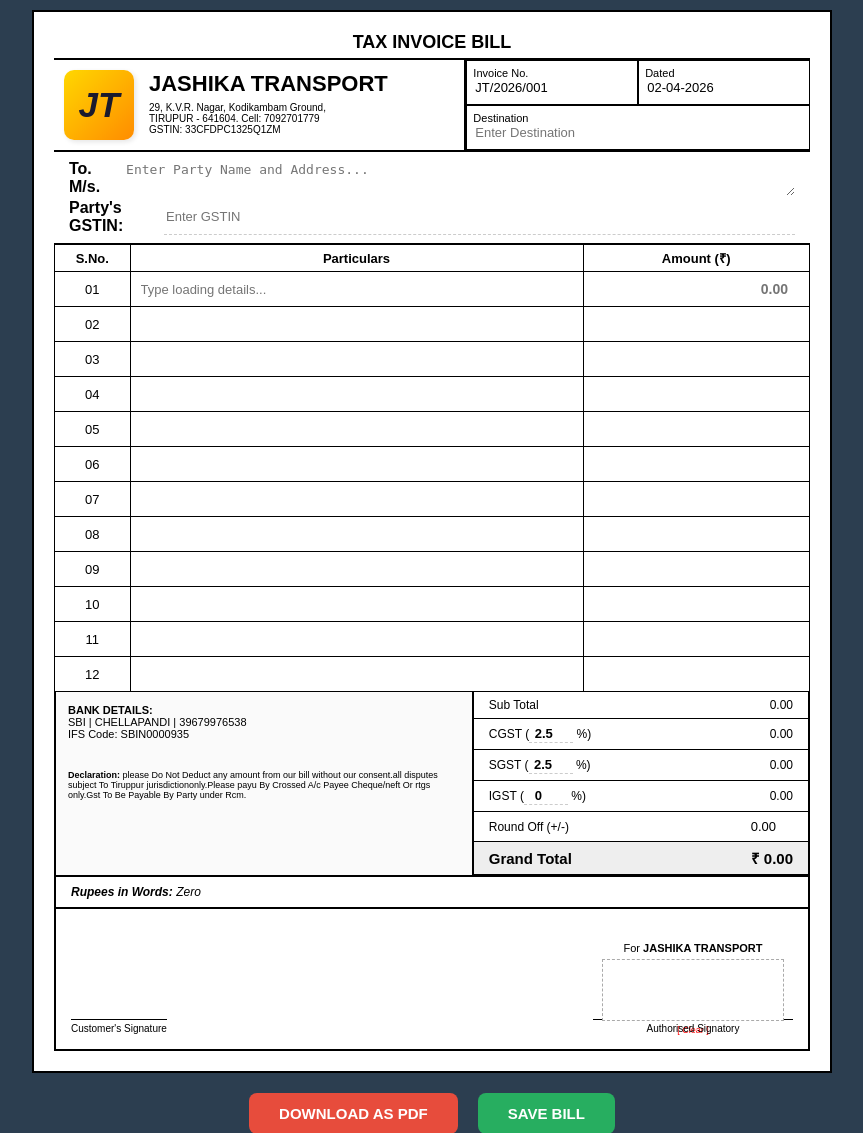
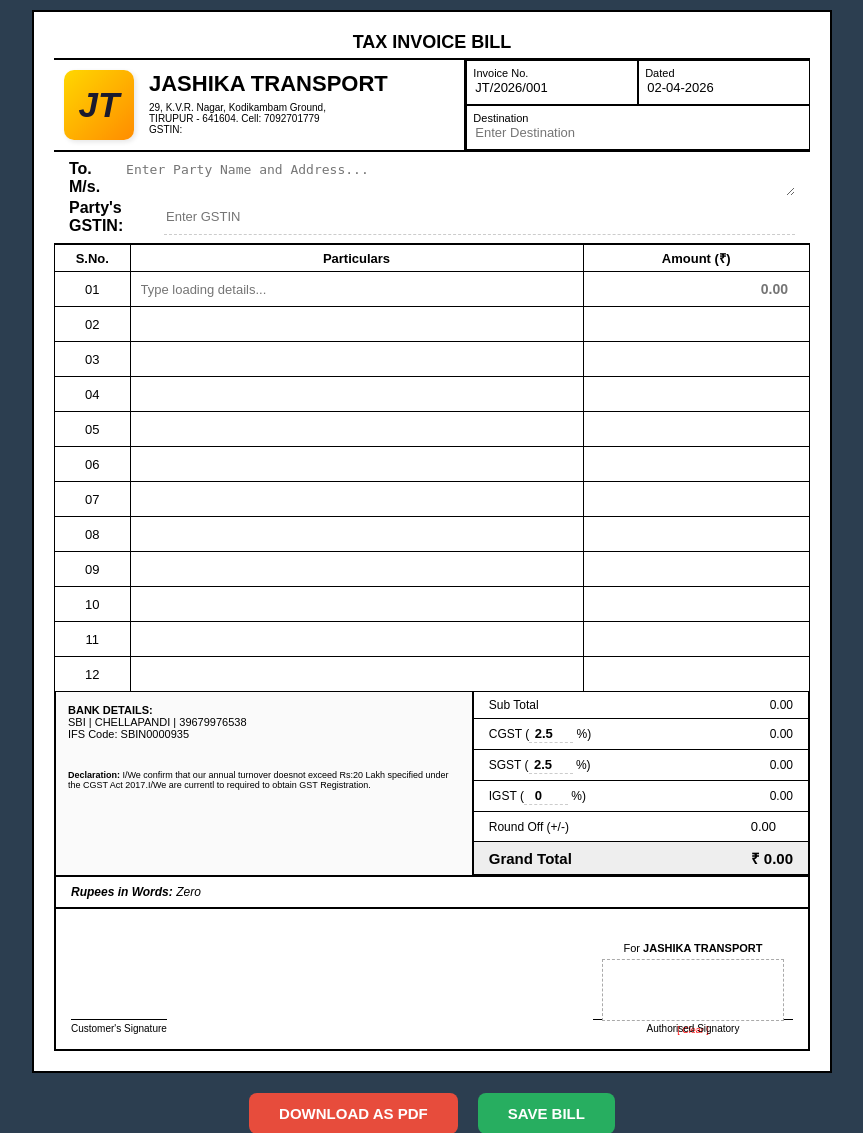
Before and after one commit to MUNIYAPPAN-AI/jashika-transport, a Flask app: page /create_bill in a window 1280 px wide. Shown: the top 1133 px of the page, without its empty margins (208-1071 px from the left). Run offline with Flask 3, Linux system fonts and the light colour scheme; the visitor is signed in with stand-in values (Sample User, id 1); some libraries are stand-ins or nearby versions.

Commit message:
Updated project logic and UI

```diff
--- a/templates/create_bill.html
+++ b/templates/create_bill.html
@@ -76,7 +76,7 @@
                     <p style="font-size: 10px; margin: 5px 0;">
                         29, K.V.R. Nagar, Kodikambam Ground,<br>
                         TIRUPUR - 641604. Cell: 7092701779<br>
-                        GSTIN: 33CFDPC1325Q1ZM
+                        GSTIN:
                     </p>
                 </div>
             </div>
@@ -128,7 +128,7 @@
                 SBI | CHELLAPANDI | 39679976538<br>
                 IFS Code: SBIN0000935
                 <div style="margin-top: 30px; font-size: 9px;">
-                    <strong>Declaration:</strong> please Do Not Deduct any amount from our bill without our consent.all disputes subject To Tiruppur jurisdictiononly.Please payu By Crossed A/c Payee Cheque/neft Or rtgs only.Gst To Be Payable By Party under Rcm.
+                    <strong>Declaration:</strong> I/We confirm that our annual turnover doesnot exceed Rs:20 Lakh specified under the CGST Act 2017.I/We are currentl to required to obtain GST Registration.
                 </div>
             </div>
             <div>
```
